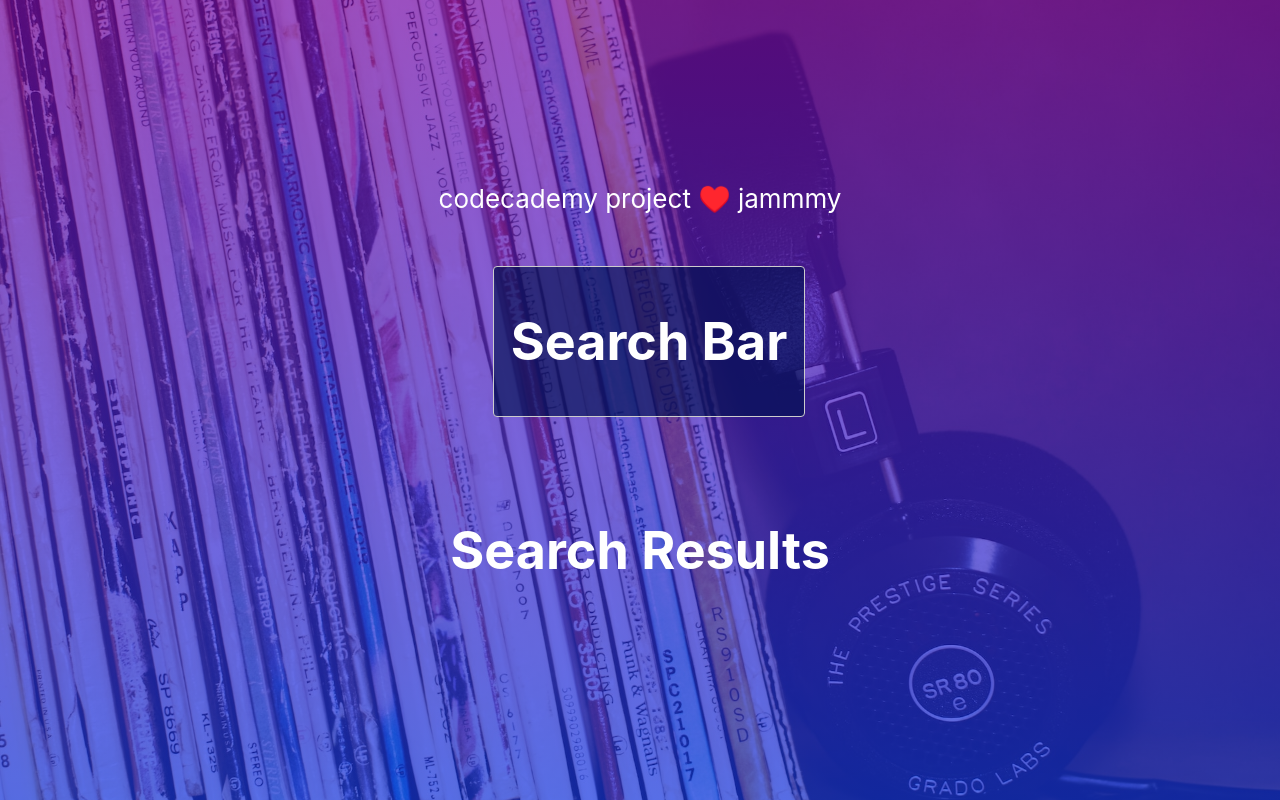
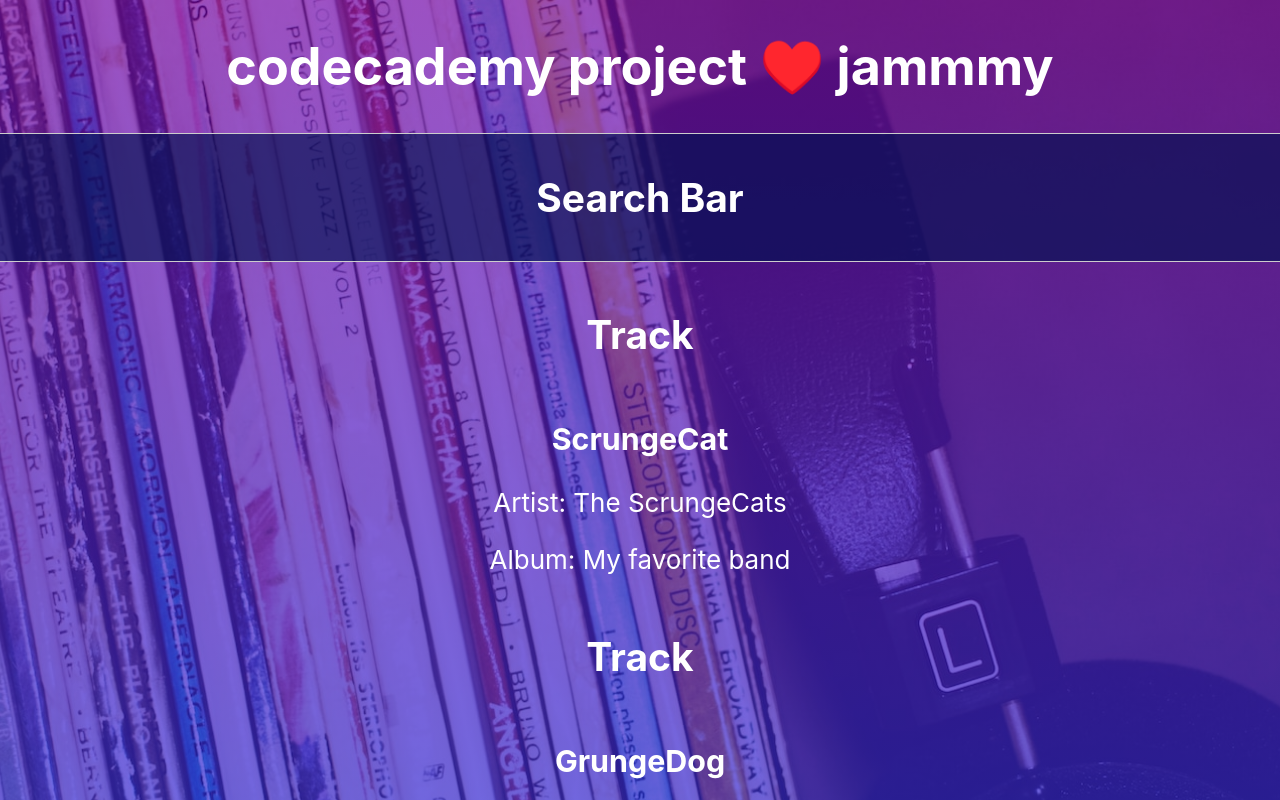
Before and after one commit to pie1011/codecademy-jammmy, a React (Create React App) app: page / in a window 1280 px wide. Shown: the top 800 px of the page. Built offline with nearby package versions, Linux system fonts and the light colour scheme.

Commit message:
add tracks with mock data

```diff
--- a/src/App.css
+++ b/src/App.css
@@ -38,3 +38,11 @@
   border-radius: 0.25rem;
   margin-bottom: 1rem;
 }
+
+.class-body {
+  display: flex;
+  flex-direction: column;
+  align-items: center;
+  justify-content: center;
+  background-color: rgba(0, 16, 80, 0.65);
+}
--- a/src/App.js
+++ b/src/App.js
@@ -2,7 +2,7 @@ import './App.css';
 import React from 'react';
 
 import SearchBar from './components/SearchBar';
-import SearchResults from './components/SearchResults';
+import Track from './components/Track';
 
 import { music } from './musicData';
 
@@ -11,21 +11,21 @@ function App() {
   return (
     <div className="App">
       <header className="App-header">
-        <p>
-          codecademy project <span className="heart">♥️</span> jammmy
-        </p>
-        <p>
+          <h1>
+            codecademy project <span className="heart">♥️</span> jammmy
+          </h1>
           <SearchBar />
-        </p>
-        <p>
-          <SearchResults />
-        </p>
+          {
+            music.map((song, index) =>
+              <Track key={index} musicObject={song} />
+            )
+          }
       </header>
       <div className="App-body">
         <p className='small'>
-        Photo by <a href="https://unsplash.com/fr/@blocks?utm_source=unsplash&utm_medium=referral&utm_content=creditCopyText">blocks</a> on <a href="https://unsplash.com/images/things/music?utm_source=unsplash&utm_medium=referral&utm_content=creditCopyText">Unsplash</a>
+          Photo by <a href="https://unsplash.com/fr/@blocks?utm_source=unsplash&utm_medium=referral&utm_content=creditCopyText">blocks</a> on <a href="https://unsplash.com/images/things/music?utm_source=unsplash&utm_medium=referral&utm_content=creditCopyText">Unsplash</a>
         </p>
-        </div>
+      </div>
     </div>
   );
 }
--- a/src/components/SearchBar.js
+++ b/src/components/SearchBar.js
@@ -3,8 +3,7 @@ import React from "react";
 function SearchBar(props) {
     return (
         <div class="search">
-        <h1>Search Bar</h1>
-
+            <h2>Search Bar</h2>
         </div>
     );
 }
--- a/src/components/SearchResults.js
+++ b/src/components/SearchResults.js
@@ -1,6 +1,4 @@
 import React from "react";
-import Track from './Track';
-import { music } from '../musicData';
 
 
 function SearchResults() {
@@ -8,11 +6,7 @@ function SearchResults() {
         <div>
         <h1>Search Results</h1>
         <p>
-            {
-                music.map(song => {
-                    <Track musicObject={song} />
-                })
-            }
+
         </p>
         </div>
     );
--- a/src/components/Track.js
+++ b/src/components/Track.js
@@ -3,12 +3,10 @@ import TrackBody from './TrackBody';
 
 function Track(props) {
     return (
-        <div class="track">
-        <h1>Track</h1>
-        <p>
-            <TrackBody track={props.musicObject.track} />
-        </p>
-        </div>
+        <>
+            <h2>Track</h2>
+            <TrackBody track={props.musicObject.track} artist={props.musicObject.artist} album={props.musicObject.album} />
+        </>
     );
 }
 
--- a/src/components/TrackBody.js
+++ b/src/components/TrackBody.js
@@ -2,12 +2,10 @@ import React from "react";
 
 function TrackBody(props) {
     return (
-        <div class="track-body">
-        <h1>Track Body</h1>
-        <p>
-            <h3>{props.track.name}</h3>
-            <p>{props.track.artist} | {props.track.album}</p>
-        </p>
+        <div className="track-body">
+            <h3>{props.track}</h3>
+            <p>Artist: {props.artist}</p>
+            <p>Album: {props.album}</p>
         </div>
     );
 }
```
